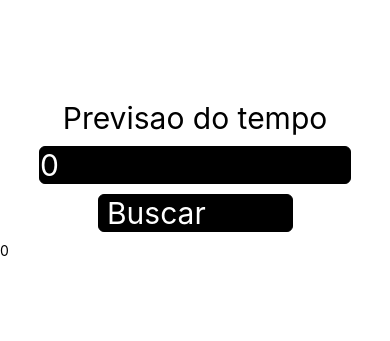
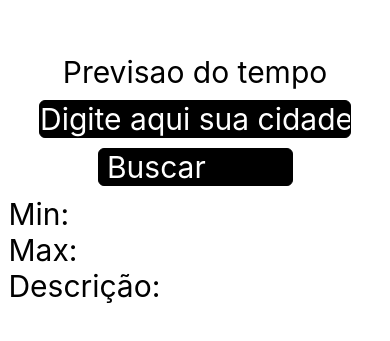
Before and after one commit to david042/Previsao, a React Native app: screen / in a window 390 px wide. Shown: the part 243-584 px from the top of the page. Built offline with nearby package versions, Linux system fonts and the light colour scheme.

Commit message:
agora funciona

```diff
--- a/App.js
+++ b/App.js
@@ -1,10 +1,16 @@
 import React, { useState } from 'react';
 import { StyleSheet, Text, View, TextInput, TouchableOpacity } from 'react-native';
-import axios from 'axios';
+import Tempo from './components/tempo';
+import Api from './components/api';
 
 export default function App() {
-  const [tex, setTex] = useState(0);
-  const [texx, setTexx] = useState(0);
+  const [dados, setDados] = useState("");
+  const [cidade, setCidade] = useState("");
+
+  async function carregaDados(){
+    const response = await Api.get(`weather?array_limit=1&fields=only_results,temp,city_name,description,forecast,max,min,date&key=203f1c51&city_name=${cidade}`)
+    setDados(response.data.forecast[0]);
+  }
 
   return (
     <View style={styles.container}>
@@ -15,17 +21,18 @@ export default function App() {
           style={styles.input}
           placeholder='Digite aqui sua cidade'
           keyboardType='text'
-          value={tex}
-          onChangeText={()=>axios.get(`https://api.hgbrasil.com/weather?key=203f1c51&${tex}`).then((response)=>setTexx(response.data))}
+          onChangeText={(value)=>setCidade(value)}
         />
         <TouchableOpacity
          style={styles.botao}
-         //onPress={()=>axios.get('https://api.hgbrasil.com/weather?key=203f1c51').then((response)=>setValor(response.data.USDBRL))}
+         onPress={carregaDados}
         >
         <Text style={styles.textoBotao}> Buscar </Text>
         </TouchableOpacity>
 
-        <Text>{texx}</Text>
+        <Text>
+          <Tempo data={dados}/>
+        </Text>
       </View>
     </View>
   );
--- /dev/null
+++ b/components/api.js
@@ -0,0 +1,7 @@
+import axios from 'axios';
+
+const Api = axios.create({
+    baseURL: 'https://api.hgbrasil.com/',
+});
+
+export default Api;
--- /dev/null
+++ b/components/tempo.js
@@ -0,0 +1,50 @@
+import React, { useState } from 'react';
+import { StyleSheet, Text } from 'react-native';
+
+export default function Tempo(props){
+    return(
+        <>
+            <Text style={styles.texto}> Min: {props.data.min}{"\n"}</Text>
+            <Text style={styles.texto}> Max: {props.data.max}{"\n"}</Text>
+            <Text style={styles.texto}> Descrição: {props.data.description}{"\n"}</Text>
+        </>
+    );
+}
+
+const styles = StyleSheet.create({
+    container: {
+      flex: 1,
+      backgroundColor: '#fff',
+      alignItems: 'center',
+      justifyContent: 'center',
+    },
+    texto:{
+      fontSize: 30,
+      alignSelf: 'center'
+    },
+    botao:{
+      width: '50%',
+      alignSelf: 'center',
+      borderWidth: 1,
+      fontSize: 30,
+      borderRadius: 6,
+      backgroundColor: '#000',
+      marginBottom: 10,
+      textAlign: 'center'
+    },
+    textoBotao:{
+      color: '#fff',
+      fontSize: 30
+    },
+    input:{
+      width: '80%',
+      alignSelf: 'center',
+      borderWidth: 1,
+      fontSize: 30,
+      borderRadius: 6,
+      backgroundColor: '#000',
+      color: '#fff',
+      marginTop: 10,
+      marginBottom: 10
+    }
+});
```
